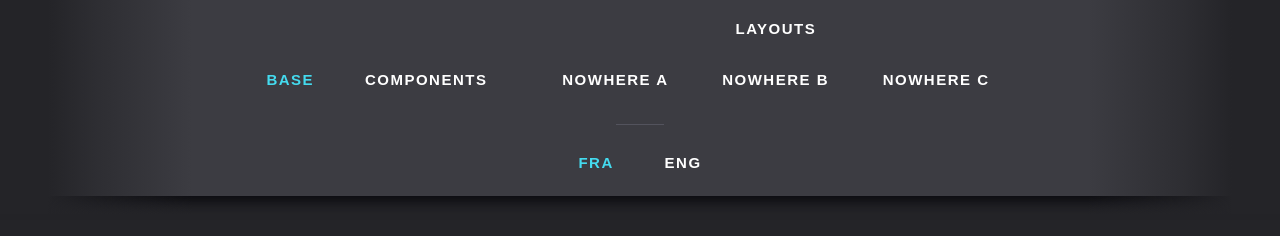
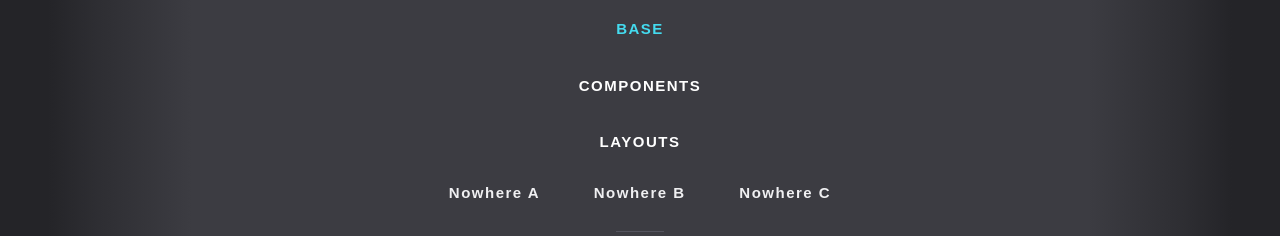
Before and after one commit to ElodieBayet/sass-template, a website: page base.html in a window 1280 px wide. Shown: the part 105-341 px from the top of the page. Drawn offline with nearby package versions, Linux system fonts and the light colour scheme; files that its build step writes are made by us from their sources; a web font is replaced by a local one.

Commit message:
Reset of navigation expanded system

```diff
--- a/sass/utils/_setup.scss
+++ b/sass/utils/_setup.scss
@@ -14,7 +14,7 @@ $assets: '';
 @if $dev { $assets: '../../assets'; }
 
 /* Does any navigation has submenu list ? */
-$navigation-expand: false;
+$navigation-expand: true;
 
 /* Does Graphic Design display Shadowed-Edge on Main U-Interface Header ? */
 $edge: true;
```
